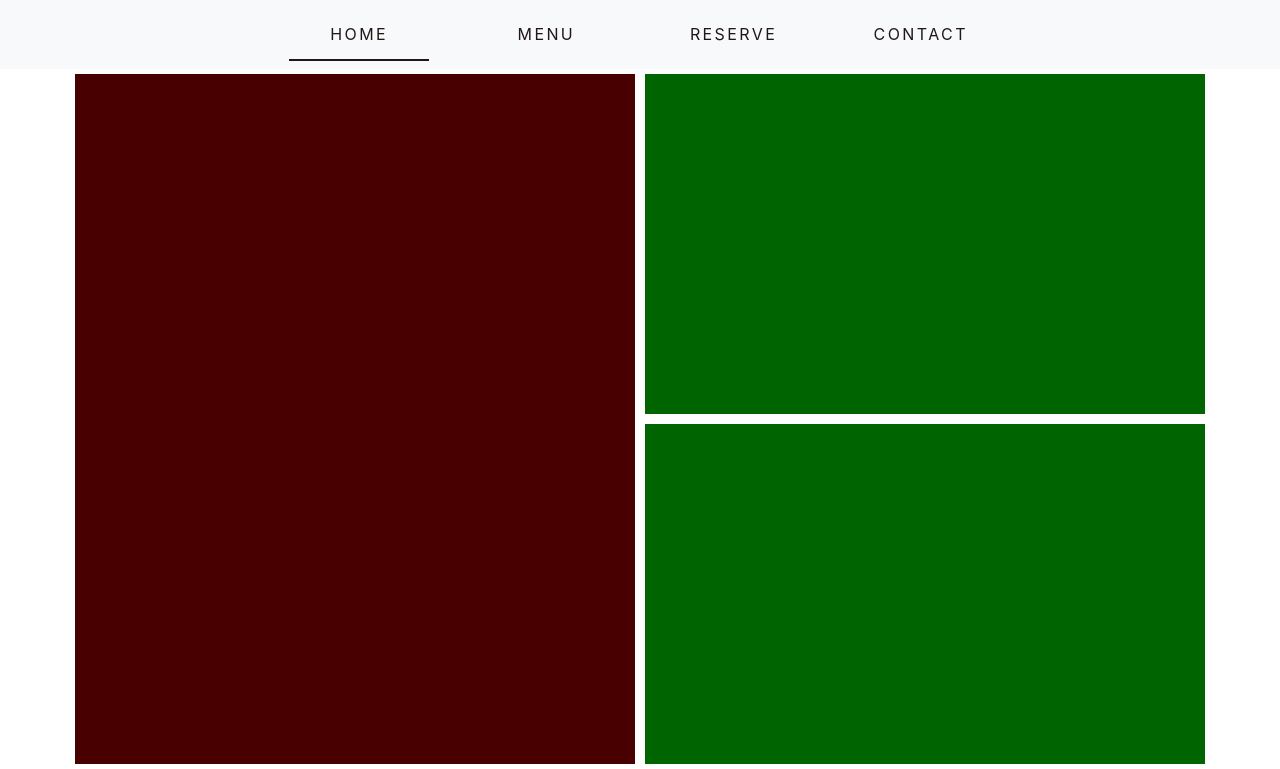
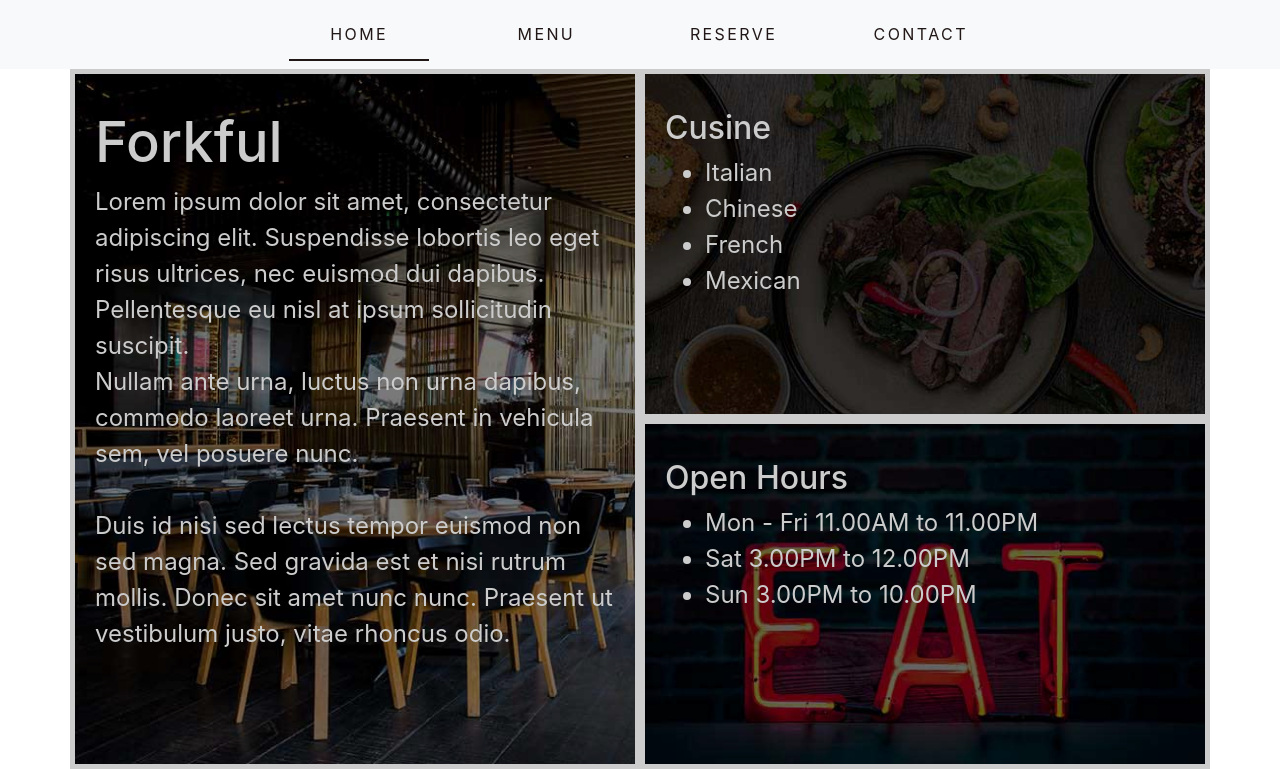
Before and after one commit to eapenzacharias/Restaurant-Theme, a website built with webpack: page dist/index.html in a window 1280 px wide. Shown: the part 131-900 px from the top of the page. Built offline with nearby package versions, Linux system fonts and the light colour scheme.

Commit message:
Home elements added

```diff
--- a/src/assets/css/style.scss
+++ b/src/assets/css/style.scss
@@ -7,23 +7,35 @@ html {
     }
     .home {
       height: 100%;
-      background-color: #292929;
+      background-color: #000000;
       .col {
         padding: 0;
       }
       .small-box,
       .large-box {
+        color: #fff;
         border: 5px solid #fff;
-        padding-left: 15px;
-        padding-right: 15px;
+        background-position: center;
+        background-repeat: no-repeat;
+        background-size: cover;
+        font-size: 1.5rem;
+        opacity: 0.8;
+        transition: opacity 0.3s ease 0s;
+        padding: 35px 20px;
+        h1 {
+          font-size: 3.5rem;
+        }
+      }
+      .small-box:hover,
+      .large-box:hover {
+        opacity: 1;
+        transition: opacity 0.3s ease 0s;
       }
       .large-box {
         height: 700px;
-        background-color: #490000;
       }
       .small-box {
         height: 350px;
-        background-color: darkgreen;
       }
     }
     nav {
--- a/src/modules/home.js
+++ b/src/modules/home.js
@@ -8,15 +8,38 @@ function home() {
 
   const colLargeOne = document.createElement('div');
   colLargeOne.setAttribute('class', 'col col-12 col-lg-6 large-box');
+  colLargeOne.style.backgroundImage = "url('./img/about.jpg')";
+
+  const head = document.createElement('h1');
+  head.innerHTML = 'Forkful';
+  const about = document.createElement('p');
+  about.innerHTML = 'Lorem ipsum dolor sit amet, consectetur adipiscing elit. Suspendisse lobortis leo eget risus ultrices, nec euismod dui dapibus. Pellentesque eu nisl at ipsum sollicitudin suscipit.</br>Nullam ante urna, luctus non urna dapibus, commodo laoreet urna. Praesent in vehicula sem, vel posuere nunc.</br></br>Duis id nisi sed lectus tempor euismod non sed magna. Sed gravida est et nisi rutrum mollis. Donec sit amet nunc nunc. Praesent ut vestibulum justo, vitae rhoncus odio.';
+  colLargeOne.appendChild(head);
+  colLargeOne.appendChild(about);
 
   const colLargeTwo = document.createElement('div');
   colLargeTwo.setAttribute('class', 'col col-12 col-lg-6');
 
+
   const colSmTop = document.createElement('div');
   colSmTop.setAttribute('class', 'col col-12 small-box');
+  colSmTop.style.backgroundImage = "url('./img/cusine.jpg')";
+  const cusine = document.createElement('h2');
+  cusine.innerHTML = 'Cusine';
+  const cusineD = document.createElement('p');
+  cusineD.innerHTML = "<ul><li>Italian</li><li>Chinese</li><li>French</li><li>Mexican</li></ul>";
+  colSmTop.appendChild(cusine);
+  colSmTop.appendChild(cusineD);
 
   const colSmBtm = document.createElement('div');
   colSmBtm.setAttribute('class', 'col col-12 small-box');
+  colSmBtm.style.backgroundImage = "url('./img/hours.jpg')";
+  const openHrs = document.createElement('h2');
+  openHrs.innerHTML = 'Open Hours';
+  const openHrsD = document.createElement('p');
+  openHrsD.innerHTML = "<ul><li>Mon - Fri  11.00AM to 11.00PM</li><li>Sat  3.00PM to 12.00PM</li><li>Sun  3.00PM to 10.00PM</li></ul>";
+  colSmBtm.appendChild(openHrs);
+  colSmBtm.appendChild(openHrsD);
 
   mainRow.appendChild(colLargeOne);
   colLargeTwo.appendChild(colSmTop);
```
Also changed, not shown: dist/bundle.js, dist/img/about.jpg (added), dist/img/cusine.jpg (added), dist/img/hours.jpg (added), src/assets/css/style.css, src/assets/img/about.jpg (added), src/assets/img/cusine.jpg (added), src/assets/img/hours.jpg (added), src/assets/img/logo.png, 1 other file.
